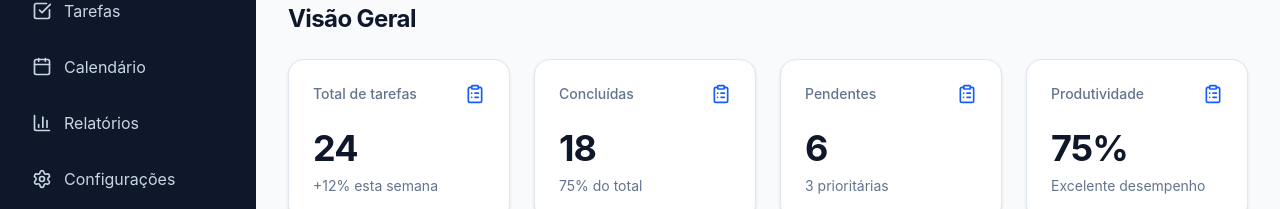
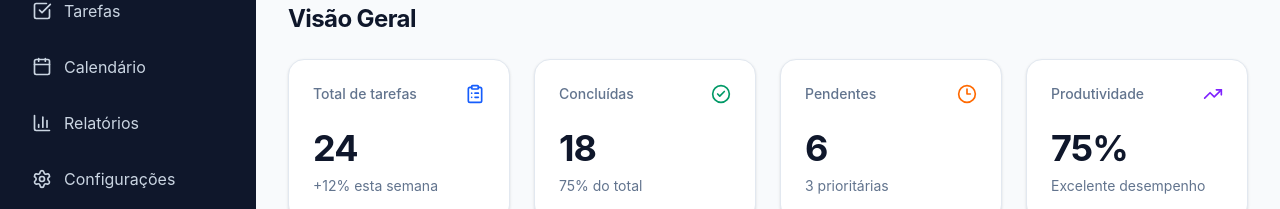
Before and after one commit to Britou/taskflow, a React (Vite) app: page /dashboard in a window 1280 px wide. Shown: the part 202-411 px from the top of the page. Built offline with nearby package versions, Linux system fonts and the light colour scheme; sample sign-in values are in the browser's storage.

Commit message:
Refatorando cards de métricas para componentes reutilizáveis

```diff
--- a/src/components/dashboard/MetricCard.tsx
+++ b/src/components/dashboard/MetricCard.tsx
@@ -1,16 +1,20 @@
-import { ClipboardList } from "lucide-react";
+import type { LucideIcon } from "lucide-react";
 import { Card } from "../../ui/Card";
 
 type MetricCardProps = {
   title: string;
   value: string;
   description: string;
+  icon: LucideIcon;
+  iconColor?: string;
 };
 
 export function MetricCard({
   title,
   value,
   description,
+  icon: Icon,
+  iconColor = "text-blue-600",
 }: MetricCardProps) {
   return (
     <Card>
@@ -19,9 +23,9 @@ export function MetricCard({
           {title}
         </p>
 
-        <ClipboardList
+        <Icon
           size={20}
-          className="text-blue-600"
+          className={iconColor}
         />
       </div>
 
--- a/src/pages/Dashboard.tsx
+++ b/src/pages/Dashboard.tsx
@@ -2,6 +2,7 @@ import { DashboardHeader } from "../components/dashboard/DashboardHeader";
 import { MetricCard } from "../components/dashboard/MetricCard";
 import { TaskList } from "../components/dashboard/TaskList";
 import { ActivityList } from "../components/dashboard/ActivityList";
+import {ClipboardList, CheckCircle2, Clock3, TrendingUp} from "lucide-react";
 
 export function Dashboard() {
   return (
@@ -18,24 +19,32 @@ export function Dashboard() {
             title="Total de tarefas"
             value="24"
             description="+12% esta semana"
+            icon={ClipboardList}
+            iconColor="text-blue-600"
           />
 
           <MetricCard
             title="Concluídas"
             value="18"
             description="75% do total"
+            icon={CheckCircle2}
+            iconColor="text-emerald-600"
           />
 
           <MetricCard
             title="Pendentes"
             value="6"
             description="3 prioritárias"
+            icon={Clock3}
+            iconColor="text-orange-500"
           />
 
           <MetricCard
             title="Produtividade"
             value="75%"
             description="Excelente desempenho"
+            icon={TrendingUp}
+            iconColor="text-violet-600"
           />
         </div>
       </section>
```
